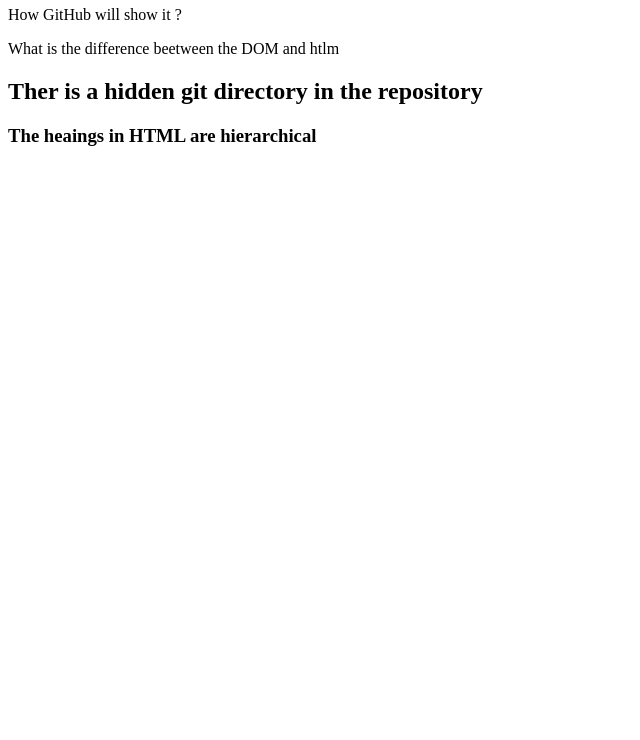
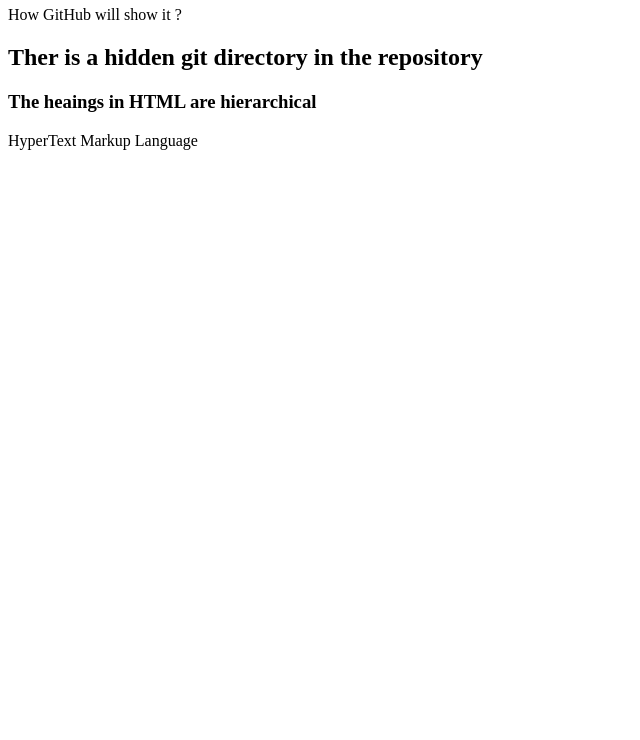
Before and after one commit to oussama-01/test2, a plain HTML site: page index.html in a window 1280 px wide. Shown: the part 60-800 px from the top of the page, without its empty margins (0-640 px from the left). Drawn offline with Linux system fonts and the light colour scheme.

Commit message:
Add text and code to all files

```diff
--- a/index.html
+++ b/index.html
@@ -4,8 +4,10 @@
 
 <p>How GitHub will show it ?</p>
 
-<p>What is the difference beetween the DOM and htlm</p>
+
 
 <h2>Ther is a hidden git directory in the repository</h2>
 
 <h3>The heaings in HTML are hierarchical</h3>
+
+<p>HyperText Markup Language</p>
--- a/script.js
+++ b/script.js
@@ -2,5 +2,7 @@
 
 
 let a =1;
+const b = "public rpository";
+
 
 console.log("The resultis: ".concat(a))
--- a/style.css
+++ b/style.css
@@ -11,4 +11,7 @@ property:value;
 
 selector {
     property:value;
+
+
+
 }
```
Also changed, not shown: gg.txt, 1 other file.
